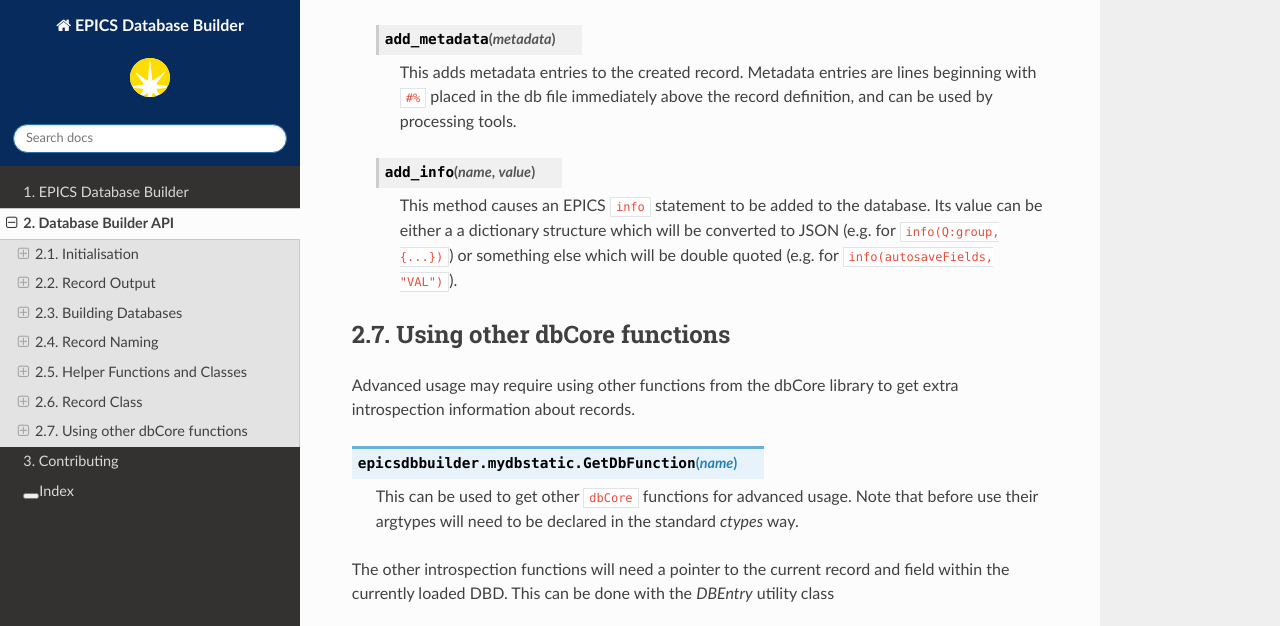
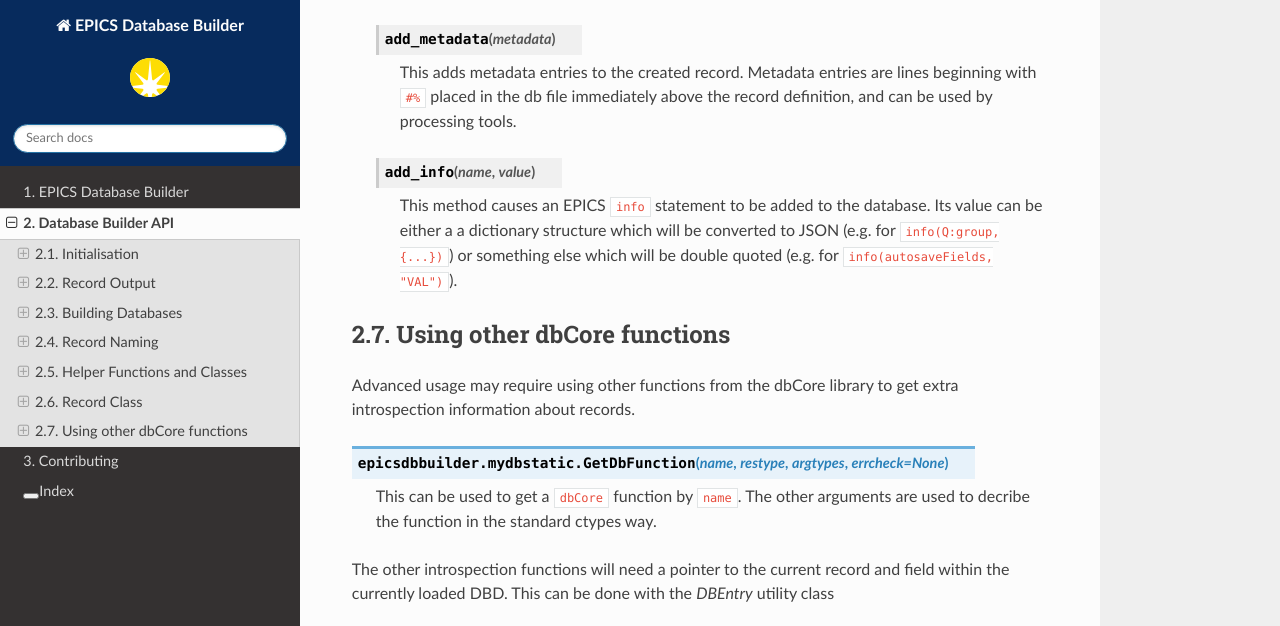
Before and after one commit to DiamondLightSource/epicsdbbuilder, a Sphinx documentation site: the page built from docs/api.rst, in a window 1280 px wide and 900 px high, scrolled down 6407 px, cut to the strip 0-626 px from the top of the window. Built offline with Sphinx 7.4.7 and the Read the Docs theme 2.0.0, drawn with Linux system fonts in a browser that asks for light colours; the version number could not be read and is left out.

Commit message:
Add other ctypes requirements

```diff
--- a/docs/api.rst
+++ b/docs/api.rst
@@ -352,11 +352,10 @@
 get extra introspection information about records.
 
 ..  py:currentmodule:: epicsdbbuilder.mydbstatic
-..  function:: GetDbFunction(name)
+..  function:: GetDbFunction(name, restype, argtypes, errcheck=None)
 
-    This can be used to get other ``dbCore`` functions for advanced usage.  Note
-    that before use their argtypes will need to be declared in the standard
-    `ctypes` way.
+    This can be used to get a ``dbCore`` function by ``name``. The other
+    arguments are used to decribe the function in the standard ctypes way.
 
 The other introspection functions will need a pointer to the current record and
 field within the currently loaded DBD. This can be done with the `DBEntry`
```
Also changed, not shown: 1 other file.
